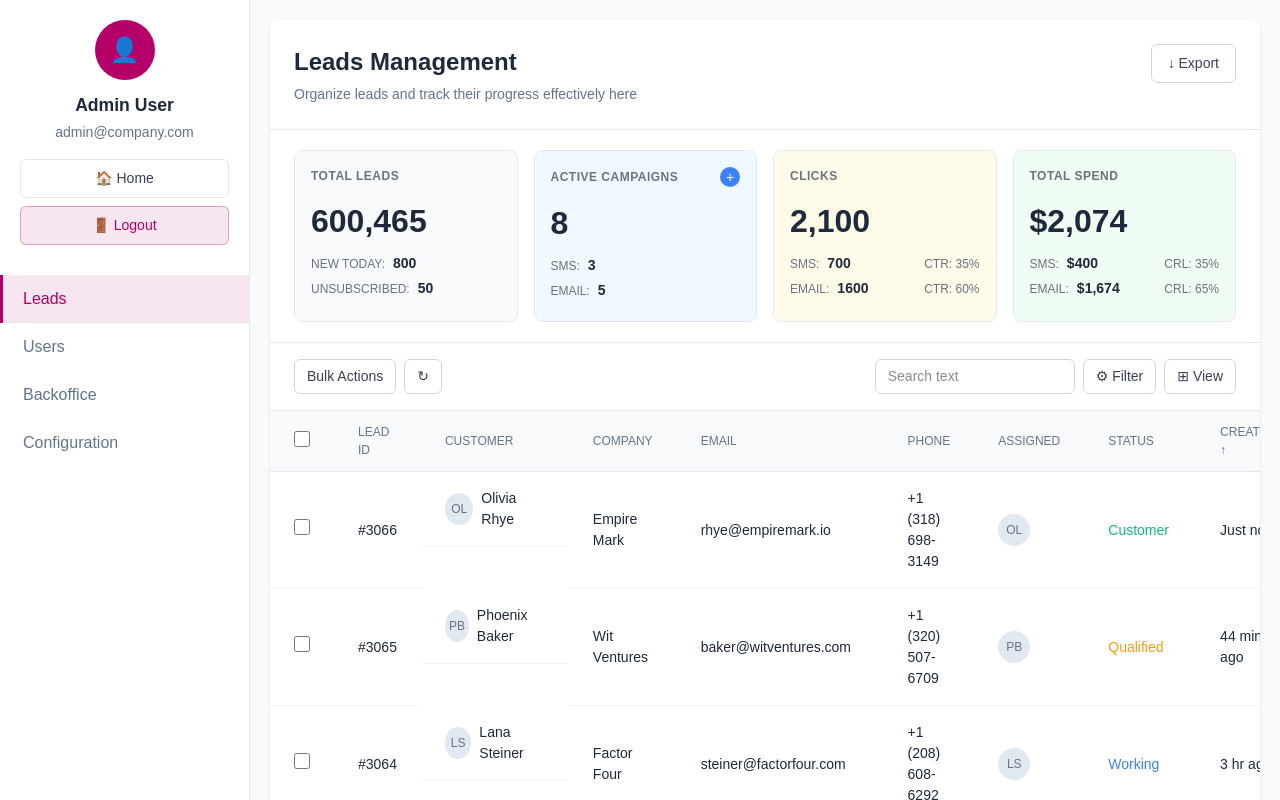
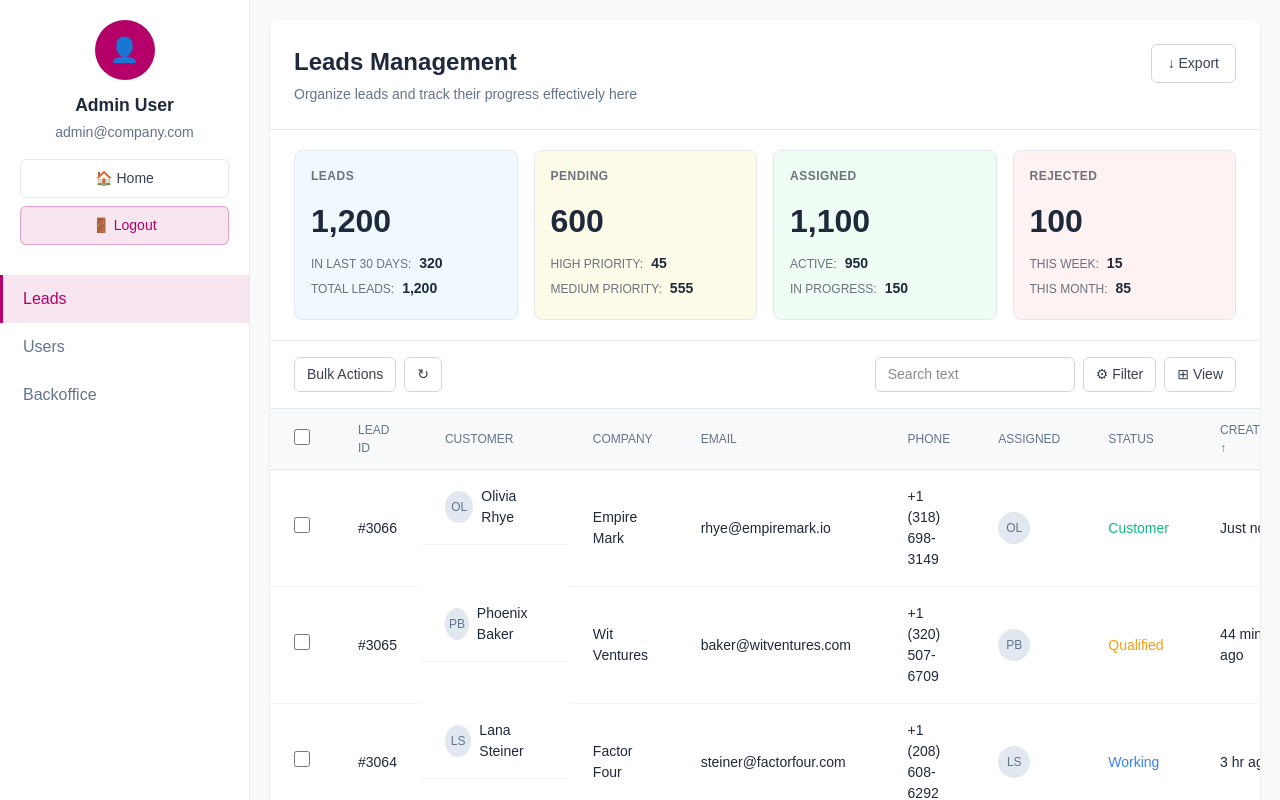
Before and after one commit to draftworks-repos/component-library, a Next.js app: page / in a window 1280 px wide. Shown: the top 800 px of the page. Built offline with nearby package versions, Linux system fonts and the light colour scheme; a web font is replaced by a local one.

Commit message:
Update AdminDashboard - Remove Configuration tab and update Leads stats

```diff
--- a/app/Components/AdminDashboard.tsx
+++ b/app/Components/AdminDashboard.tsx
@@ -35,7 +35,7 @@ type BackofficeItem = {
   created: string;
 };
 
-type Tab = "Leads" | "Users" | "Backoffice" | "Configuration";
+type Tab = "Leads" | "Users" | "Backoffice";
 
 const mockLeads: Lead[] = [
   {
@@ -304,68 +304,63 @@ export default function AdminDashboard() {
       </div>
 
       <div className={styles.statsContainer}>
-        <div className={styles.statCard} style={{ backgroundColor: '#f8fafc' }}>
+        <div className={styles.statCard} style={{ backgroundColor: '#f0f9ff' }}>
           <div className={styles.statHeader}>
-            <span className={styles.statTitle}>TOTAL LEADS</span>
+            <span className={styles.statTitle}>LEADS</span>
           </div>
-          <div className={styles.statMainValue}>600,465</div>
+          <div className={styles.statMainValue}>1,200</div>
           <div className={styles.statSubInfo}>
-            <span className={styles.statSubLabel}>NEW TODAY:</span>
-            <span className={styles.statSubValue}>800</span>
+            <span className={styles.statSubLabel}>IN LAST 30 DAYS:</span>
+            <span className={styles.statSubValue}>320</span>
           </div>
           <div className={styles.statSubInfo}>
-            <span className={styles.statSubLabel}>UNSUBSCRIBED:</span>
-            <span className={styles.statSubValue}>50</span>
-          </div>
-        </div>
-
-        <div className={styles.statCard} style={{ backgroundColor: '#f0f9ff' }}>
-          <div className={styles.statHeader}>
-            <span className={styles.statTitle}>ACTIVE CAMPAIGNS</span>
-            <button className={styles.addBtn}>+</button>
-          </div>
-          <div className={styles.statMainValue}>8</div>
-          <div className={styles.statSubInfo}>
-            <span className={styles.statSubLabel}>SMS:</span>
-            <span className={styles.statSubValue}>3</span>
-          </div>
-          <div className={styles.statSubInfo}>
-            <span className={styles.statSubLabel}>EMAIL:</span>
-            <span className={styles.statSubValue}>5</span>
+            <span className={styles.statSubLabel}>TOTAL LEADS:</span>
+            <span className={styles.statSubValue}>1,200</span>
           </div>
         </div>
 
         <div className={styles.statCard} style={{ backgroundColor: '#fefce8' }}>
           <div className={styles.statHeader}>
-            <span className={styles.statTitle}>CLICKS</span>
+            <span className={styles.statTitle}>PENDING</span>
           </div>
-          <div className={styles.statMainValue}>2,100</div>
+          <div className={styles.statMainValue}>600</div>
           <div className={styles.statSubInfo}>
-            <span className={styles.statSubLabel}>SMS:</span>
-            <span className={styles.statSubValue}>700</span>
-            <span className={styles.statPercentage}>CTR: 35%</span>
+            <span className={styles.statSubLabel}>HIGH PRIORITY:</span>
+            <span className={styles.statSubValue}>45</span>
           </div>
           <div className={styles.statSubInfo}>
-            <span className={styles.statSubLabel}>EMAIL:</span>
-            <span className={styles.statSubValue}>1600</span>
-            <span className={styles.statPercentage}>CTR: 60%</span>
+            <span className={styles.statSubLabel}>MEDIUM PRIORITY:</span>
+            <span className={styles.statSubValue}>555</span>
           </div>
         </div>
 
         <div className={styles.statCard} style={{ backgroundColor: '#f0fdf4' }}>
           <div className={styles.statHeader}>
-            <span className={styles.statTitle}>TOTAL SPEND</span>
+            <span className={styles.statTitle}>ASSIGNED</span>
           </div>
-          <div className={styles.statMainValue}>$2,074</div>
+          <div className={styles.statMainValue}>1,100</div>
           <div className={styles.statSubInfo}>
-            <span className={styles.statSubLabel}>SMS:</span>
-            <span className={styles.statSubValue}>$400</span>
-            <span className={styles.statPercentage}>CRL: 35%</span>
+            <span className={styles.statSubLabel}>ACTIVE:</span>
+            <span className={styles.statSubValue}>950</span>
           </div>
           <div className={styles.statSubInfo}>
-            <span className={styles.statSubLabel}>EMAIL:</span>
-            <span className={styles.statSubValue}>$1,674</span>
-            <span className={styles.statPercentage}>CRL: 65%</span>
+            <span className={styles.statSubLabel}>IN PROGRESS:</span>
+            <span className={styles.statSubValue}>150</span>
+          </div>
+        </div>
+
+        <div className={styles.statCard} style={{ backgroundColor: '#fef2f2' }}>
+          <div className={styles.statHeader}>
+            <span className={styles.statTitle}>REJECTED</span>
+          </div>
+          <div className={styles.statMainValue}>100</div>
+          <div className={styles.statSubInfo}>
+            <span className={styles.statSubLabel}>THIS WEEK:</span>
+            <span className={styles.statSubValue}>15</span>
+          </div>
+          <div className={styles.statSubInfo}>
+            <span className={styles.statSubLabel}>THIS MONTH:</span>
+            <span className={styles.statSubValue}>85</span>
           </div>
         </div>
       </div>
@@ -914,15 +909,6 @@ export default function AdminDashboard() {
     </div>
   );
 
-  const renderConfigurationTab = () => (
-    <div className={styles.tabContent}>
-      <h2>Configuration</h2>
-      <p>System settings and configuration options.</p>
-      <div className={styles.placeholder}>
-        <p>Configuration interface will be implemented here.</p>
-      </div>
-    </div>
-  );
 
   return (
     <div className={styles.dashboard}>
@@ -946,7 +932,7 @@ export default function AdminDashboard() {
           </div>
         </div>
         <nav className={styles.nav}>
-          {(["Leads", "Users", "Backoffice", "Configuration"] as Tab[]).map((tab) => (
+          {(["Leads", "Users", "Backoffice"] as Tab[]).map((tab) => (
             <button
               key={tab}
               className={`${styles.navItem} ${activeTab === tab ? styles.active : ""}`}
@@ -962,7 +948,6 @@ export default function AdminDashboard() {
         {activeTab === "Leads" && renderLeadsTab()}
         {activeTab === "Users" && renderUsersTab()}
         {activeTab === "Backoffice" && renderBackofficeTab()}
-        {activeTab === "Configuration" && renderConfigurationTab()}
       </div>
 
       <AuthManager
```
